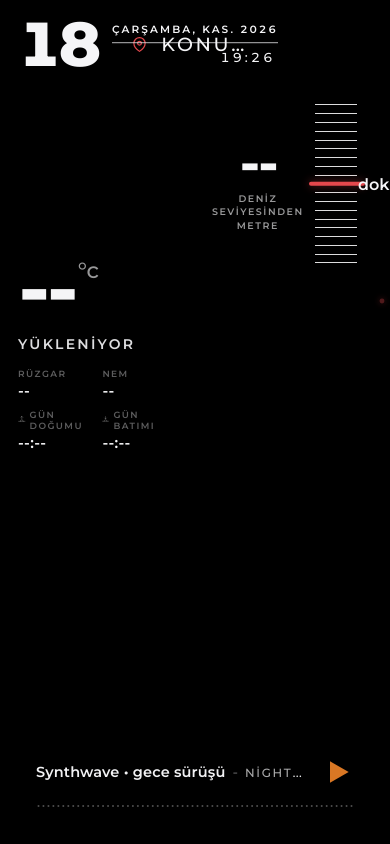
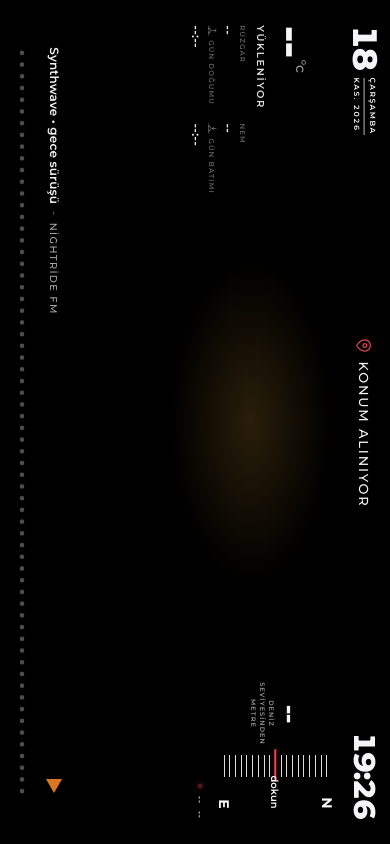
Before and after one commit to muteciko-hash/dashboard, a plain HTML site: page index.html in a window 390 px wide. Drawn offline with Linux system fonts and the light colour scheme.

Commit message:
Refactor CSS for responsiveness and update HTML structure
Updated various CSS properties to use calculated values based on CSS variables for better responsiveness. Modified HTML structure to include new elements for improved layout and functionality.

```diff
--- a/index.html
+++ b/index.html
@@ -12,6 +12,7 @@
 <link href="https://fonts.googleapis.com/css2?family=Montserrat:wght@300;400;500;600;700;800&display=swap" rel="stylesheet">
 <style>
 :root{
+  --vh:1vh;--vw:1vw;
   --bg:#000;
   --card:#1c1c1e;
   --line:rgba(255,255,255,.09);
@@ -32,86 +33,86 @@ button{font:inherit;color:inherit;background:none;border:none;cursor:pointer}
   background:radial-gradient(ellipse at 50% 45%,rgba(0,0,0,.25) 0%,rgba(0,0,0,.9) 70%,#000 100%)}
 
 .screen{position:relative;z-index:2;width:100%;height:100%;display:flex;flex-direction:column;justify-content:space-between;
-  padding:max(env(safe-area-inset-top),clamp(8px,1.6vh,16px)) max(env(safe-area-inset-right),clamp(18px,3vw,40px))
-          max(env(safe-area-inset-bottom),clamp(8px,1.6vh,16px)) max(env(safe-area-inset-left),clamp(18px,3vw,40px))}
+  padding:max(env(safe-area-inset-top),clamp(8px,calc(1.6*var(--vh)),16px)) max(env(safe-area-inset-right),clamp(18px,calc(3*var(--vw)),40px))
+          max(env(safe-area-inset-bottom),clamp(8px,calc(1.6*var(--vh)),16px)) max(env(safe-area-inset-left),clamp(18px,calc(3*var(--vw)),40px))}
 
 /* ÜST BAR */
-.top-bar{display:flex;align-items:center;justify-content:center;position:relative;height:clamp(40px,9vh,62px);flex-shrink:0}
-.loc{display:inline-flex;align-items:center;gap:clamp(7px,1.2vh,10px);padding:4px 8px;cursor:pointer}
-.pin{width:clamp(18px,3.2vh,24px);height:clamp(18px,3.2vh,24px);display:flex;align-items:center;justify-content:center;flex-shrink:0}
-.loc-text{font-size:clamp(13px,2.5vh,19px);font-weight:500;letter-spacing:.14em;text-transform:uppercase;color:var(--tx);
-  max-width:26vw;overflow:hidden;text-overflow:ellipsis;white-space:nowrap}
-.date-wrap{position:absolute;left:0;top:50%;transform:translateY(-50%);display:flex;align-items:center;gap:clamp(8px,1.6vh,14px)}
-.date-wrap b{font-size:clamp(34px,8.4vh,62px);font-weight:800;letter-spacing:-.05em;line-height:.8}
-.date-r{display:flex;flex-direction:column;gap:clamp(3px,.7vh,6px)}
-.date-r span{font-size:clamp(7.5px,1.4vh,10.5px);font-weight:600;letter-spacing:.2em;text-transform:uppercase;white-space:nowrap}
+.top-bar{display:flex;align-items:center;justify-content:center;position:relative;height:clamp(40px,calc(9*var(--vh)),62px);flex-shrink:0}
+.loc{display:inline-flex;align-items:center;gap:clamp(7px,calc(1.2*var(--vh)),10px);padding:4px 8px;cursor:pointer}
+.pin{width:clamp(18px,calc(3.2*var(--vh)),24px);height:clamp(18px,calc(3.2*var(--vh)),24px);display:flex;align-items:center;justify-content:center;flex-shrink:0}
+.loc-text{font-size:clamp(13px,calc(2.5*var(--vh)),19px);font-weight:500;letter-spacing:.14em;text-transform:uppercase;color:var(--tx);
+  max-width:calc(26*var(--vw));overflow:hidden;text-overflow:ellipsis;white-space:nowrap}
+.date-wrap{position:absolute;left:0;top:50%;transform:translateY(-50%);display:flex;align-items:center;gap:clamp(8px,calc(1.6*var(--vh)),14px)}
+.date-wrap b{font-size:clamp(34px,calc(8.4*var(--vh)),62px);font-weight:800;letter-spacing:-.05em;line-height:.8}
+.date-r{display:flex;flex-direction:column;gap:clamp(3px,calc(.7*var(--vh)),6px)}
+.date-r span{font-size:clamp(7.5px,calc(1.4*var(--vh)),10.5px);font-weight:600;letter-spacing:.2em;text-transform:uppercase;white-space:nowrap}
 .date-r u{display:block;height:1px;background:rgba(245,245,247,.75)}
-.date-r em{font-style:normal;align-self:flex-end;font-size:clamp(9px,1.7vh,13px);font-weight:500;letter-spacing:.24em;padding-right:.2em}
+.clock{position:absolute;right:0;top:50%;transform:translateY(-50%);font-size:clamp(30px,calc(7.6*var(--vh)),56px);font-weight:800;letter-spacing:-.04em;line-height:.8;font-variant-numeric:tabular-nums}
 @keyframes pulse{50%{opacity:.35;transform:scale(.8)}}
 
 /* ORTA */
-.middle{display:grid;grid-template-columns:1fr 1fr 1fr;align-items:center;gap:clamp(14px,2.4vw,34px);flex:1;min-height:0;padding:clamp(4px,1vh,10px) 0}
-.left{display:flex;flex-direction:column;justify-content:center;gap:clamp(4px,1vh,10px)}
+.middle{display:grid;grid-template-columns:1fr 1fr 1fr;align-items:center;gap:clamp(14px,calc(2.4*var(--vw)),34px);flex:1;min-height:0;padding:clamp(4px,calc(1*var(--vh)),10px) 0}
+.left{display:flex;flex-direction:column;justify-content:center;gap:clamp(4px,calc(1*var(--vh)),10px)}
 .temp{display:flex;line-height:.9}
-.temp b{font-size:clamp(46px,10.6vh,84px);font-weight:700;letter-spacing:-.05em}
-.temp sup{font-size:clamp(14px,2.6vh,22px);font-weight:500;color:var(--tx2);margin:clamp(6px,1.2vh,12px) 0 0 3px}
-.cond{font-size:clamp(10px,1.8vh,14px);font-weight:600;letter-spacing:.16em;text-transform:uppercase;color:rgba(245,245,247,.9)}
-.metrics{display:grid;grid-template-columns:auto auto;gap:clamp(4px,1vh,9px) clamp(16px,2.2vw,28px);margin-top:clamp(2px,.8vh,8px);justify-content:start}
+.temp b{font-size:clamp(46px,calc(10.6*var(--vh)),84px);font-weight:700;letter-spacing:-.05em}
+.temp sup{font-size:clamp(14px,calc(2.6*var(--vh)),22px);font-weight:500;color:var(--tx2);margin:clamp(6px,calc(1.2*var(--vh)),12px) 0 0 3px}
+.cond{font-size:clamp(10px,calc(1.8*var(--vh)),14px);font-weight:600;letter-spacing:.16em;text-transform:uppercase;color:rgba(245,245,247,.9)}
+.metrics{display:grid;grid-template-columns:auto auto;gap:clamp(4px,calc(1*var(--vh)),9px) clamp(16px,calc(2.2*var(--vw)),28px);margin-top:clamp(2px,calc(.8*var(--vh)),8px);justify-content:start}
 .metric{display:flex;flex-direction:column;gap:2px}
-.metric span{display:inline-flex;align-items:center;gap:4px;font-size:clamp(7px,1.15vh,9px);color:var(--tx3);font-weight:600;letter-spacing:.16em;text-transform:uppercase}
-.metric b{font-size:clamp(12px,1.9vh,15px);font-weight:600;letter-spacing:.02em}
+.metric span{display:inline-flex;align-items:center;gap:4px;font-size:clamp(7px,calc(1.15*var(--vh)),9px);color:var(--tx3);font-weight:600;letter-spacing:.16em;text-transform:uppercase}
+.metric b{font-size:clamp(12px,calc(1.9*var(--vh)),15px);font-weight:600;letter-spacing:.02em}
 
 /* HAVA DURUMU SAHNESİ — ortaya dokun = sonraki kanal */
-.art{display:flex;align-items:center;justify-content:center;height:100%;max-height:clamp(125px,31vh,230px);position:relative;cursor:pointer;--glow:rgba(255,185,56,.16)}
+.art{display:flex;align-items:center;justify-content:center;height:100%;max-height:clamp(125px,calc(31*var(--vh)),230px);position:relative;cursor:pointer;--glow:rgba(255,185,56,.16)}
 .art::before{content:'';position:absolute;inset:-14%;background:radial-gradient(closest-side,var(--glow),transparent);transition:background .8s}
 .art svg{position:relative;height:100%;width:auto;max-width:100%;overflow:visible;filter:drop-shadow(0 14px 24px rgba(0,0,0,.65));transition:transform .18s}
 .art:active svg{transform:scale(.94)}
 
 /* PUSULA — sağ üst, OLED siyah */
-.right{display:flex;flex-direction:column;align-items:flex-end;justify-content:flex-start;align-self:start;gap:clamp(6px,1.2vh,10px)}
-.compass{height:clamp(110px,33vh,200px);aspect-ratio:1.2;border-radius:2px;background:#000;display:grid;grid-template-columns:1fr auto;
-  padding:clamp(10px,2.2vh,18px) clamp(10px,2vh,16px) clamp(10px,2.2vh,18px) clamp(8px,1.6vh,14px);cursor:pointer;flex-shrink:0}
+.right{display:flex;flex-direction:column;align-items:flex-end;justify-content:flex-start;align-self:start;gap:clamp(6px,calc(1.2*var(--vh)),10px)}
+.compass{height:clamp(110px,calc(33*var(--vh)),200px);aspect-ratio:1.2;border-radius:2px;background:#000;display:grid;grid-template-columns:1fr auto;
+  padding:clamp(10px,calc(2.2*var(--vh)),18px) clamp(10px,calc(2*var(--vh)),16px) clamp(10px,calc(2.2*var(--vh)),18px) clamp(8px,calc(1.6*var(--vh)),14px);cursor:pointer;flex-shrink:0}
 .c-left{display:flex;flex-direction:column;justify-content:center;align-items:center;text-align:center;min-width:0;gap:2px}
-.alt{font-size:clamp(24px,6.8vh,54px);font-weight:700;letter-spacing:-.05em;line-height:1}
-.alt-l{font-size:clamp(6.5px,1.25vh,9.5px);font-weight:600;letter-spacing:.16em;text-transform:uppercase;line-height:1.4;color:var(--tx2)}
-.tape{position:relative;width:clamp(54px,13vh,96px)}
+.alt{font-size:clamp(24px,calc(6.8*var(--vh)),54px);font-weight:700;letter-spacing:-.05em;line-height:1}
+.alt-l{font-size:clamp(6.5px,calc(1.25*var(--vh)),9.5px);font-weight:600;letter-spacing:.16em;text-transform:uppercase;line-height:1.4;color:var(--tx2)}
+.tape{position:relative;width:clamp(54px,calc(13*var(--vh)),96px)}
 .t-in{position:absolute;inset:3px 0}
-.ticks{position:absolute;left:0;top:0;bottom:0;width:clamp(22px,5.4vh,42px)}
+.ticks{position:absolute;left:0;top:0;bottom:0;width:clamp(22px,calc(5.4*var(--vh)),42px)}
 .ticks i{position:absolute;left:0;right:0;height:1px;background:rgba(245,245,247,.9)}
-.letter{position:absolute;right:0;font-size:clamp(14px,3.6vh,28px);font-weight:700;line-height:1;transform:translateY(-50%)}
+.letter{position:absolute;right:0;font-size:clamp(14px,calc(3.6*var(--vh)),28px);font-weight:700;line-height:1;transform:translateY(-50%)}
 .letter.top{top:0}.letter.bot{top:100%}
-.mk{position:absolute;left:-6px;width:clamp(32px,7.6vh,56px);height:clamp(2.5px,.55vh,4.5px);border-radius:3px;background:var(--red);box-shadow:0 0 8px var(--red-glow);transform:translateY(-50%)}
-.mk-l{position:absolute;right:0;font-size:clamp(10px,2.3vh,16px);font-weight:600;transform:translateY(-50%)}
-.live-coords{display:flex;align-items:center;gap:clamp(7px,1.2vh,11px);font-size:clamp(8px,1.5vh,11px);font-weight:600;letter-spacing:.1em;white-space:nowrap;color:var(--tx)}
+.mk{position:absolute;left:-6px;width:clamp(32px,calc(7.6*var(--vh)),56px);height:clamp(2.5px,calc(.55*var(--vh)),4.5px);border-radius:3px;background:var(--red);box-shadow:0 0 8px var(--red-glow);transform:translateY(-50%)}
+.mk-l{position:absolute;right:0;font-size:clamp(10px,calc(2.3*var(--vh)),16px);font-weight:600;transform:translateY(-50%)}
+.live-coords{display:flex;align-items:center;gap:clamp(7px,calc(1.2*var(--vh)),11px);font-size:clamp(8px,calc(1.5*var(--vh)),11px);font-weight:600;letter-spacing:.1em;white-space:nowrap;color:var(--tx)}
 .live-coords i{width:6px;height:6px;border-radius:50%;background:var(--red);box-shadow:0 0 8px var(--red);animation:pulse 2s infinite}
 
 /* SAATLİK — kendiliğinden kayar */
-.hourly{display:flex;align-items:center;min-height:clamp(74px,14.5vh,102px);margin-bottom:clamp(10px,1.8vh,16px);flex-shrink:0}
+.hourly{display:flex;align-items:center;min-height:clamp(74px,calc(14.5*var(--vh)),102px);margin-bottom:clamp(10px,calc(1.8*var(--vh)),16px);flex-shrink:0}
 .wave{flex:1;display:flex;flex-direction:column;justify-content:space-between;gap:2px}
 .w-row{display:grid;grid-template-columns:repeat(8,1fr);text-align:center}
-.h-t{display:flex;flex-direction:column;align-items:center;gap:3px;font-size:clamp(11.5px,1.8vh,14px);font-weight:500;color:var(--tx2)}
+.h-t{display:flex;flex-direction:column;align-items:center;gap:3px;font-size:clamp(11.5px,calc(1.8*var(--vh)),14px);font-weight:500;color:var(--tx2)}
 .h-t.on{color:var(--tx);font-weight:700}
 .h-dot{width:5px;height:5px;border-radius:50%;background:var(--red);box-shadow:0 0 8px var(--red);opacity:0}.h-t.on .h-dot{opacity:1}
-.w-line{height:clamp(16px,3.2vh,26px)}.w-line svg{width:100%;height:100%;overflow:visible}
+.w-line{height:clamp(16px,calc(3.2*var(--vh)),26px)}.w-line svg{width:100%;height:100%;overflow:visible}
 .h-h{display:flex;flex-direction:column;align-items:center;gap:2px}
-.h-h span{font-size:clamp(8.5px,1.25vh,10.5px);font-weight:600;letter-spacing:.08em;color:var(--tx3);padding:1.5px 7px;border-radius:6px}
+.h-h span{font-size:clamp(8.5px,calc(1.25*var(--vh)),10.5px);font-weight:600;letter-spacing:.08em;color:var(--tx3);padding:1.5px 7px;border-radius:6px}
 .h-h.on span{background:rgba(255,255,255,.09);color:var(--tx)}
-.h-p{font-size:clamp(9px,1.4vh,11px);color:#7fb7ff;font-weight:600;display:flex;align-items:center;gap:3px}
+.h-p{font-size:clamp(9px,calc(1.4*var(--vh)),11px);color:#7fb7ff;font-weight:600;display:flex;align-items:center;gap:3px}
 .h-p.lo{opacity:.4}.h-p.hi{color:var(--red);text-shadow:0 0 8px var(--red-glow)}
 
 /* RADYO — OLED siyah, baştan başa, ekolayzır */
-.dock{display:flex;align-items:center;justify-content:center;flex-shrink:0;height:clamp(68px,14vh,86px)}
+.dock{display:flex;align-items:center;justify-content:center;flex-shrink:0;height:clamp(68px,calc(14*var(--vh)),86px)}
 .player{width:100%;height:100%;background:#000;display:flex;flex-direction:column;justify-content:space-between;
-  padding:clamp(8px,1.4vh,12px) clamp(18px,2.6vw,26px)}
+  padding:clamp(8px,calc(1.4*var(--vh)),12px) clamp(18px,calc(2.6*var(--vw)),26px)}
 .p-top{display:flex;align-items:center;justify-content:space-between;gap:16px;min-width:0}
-.p-meta{flex:1;min-width:0;font-size:clamp(12px,2vh,14.5px);white-space:nowrap;overflow:hidden;text-overflow:ellipsis}
+.p-meta{flex:1;min-width:0;font-size:clamp(12px,calc(2*var(--vh)),14.5px);white-space:nowrap;overflow:hidden;text-overflow:ellipsis}
 .p-song{color:#f2f2f4;font-weight:600;letter-spacing:.01em}
 .p-sep{color:rgba(242,242,244,.5);font-weight:400;margin:0 7px}
 .p-chan{color:rgba(242,242,244,.7);font-weight:500;font-size:.82em;letter-spacing:.14em;text-transform:uppercase}
-.play{width:clamp(24px,4.2vh,32px);height:clamp(24px,4.2vh,32px);color:#d97724;display:flex;align-items:center;justify-content:center;flex-shrink:0;transition:transform .12s,filter .15s}
+.play{width:clamp(24px,calc(4.2*var(--vh)),32px);height:clamp(24px,calc(4.2*var(--vh)),32px);color:#d97724;display:flex;align-items:center;justify-content:center;flex-shrink:0;transition:transform .12s,filter .15s}
 .play:active{transform:scale(.9);filter:brightness(1.2)}
 .play svg{width:100%;height:100%}
-.eq{display:block;width:100%;height:clamp(16px,3.6vh,26px)}
+.eq{display:block;width:100%;height:clamp(16px,calc(3.6*var(--vh)),26px)}
 
 /* MODAL */
 .modal{position:fixed;inset:0;z-index:30;background:rgba(0,0,0,.8);backdrop-filter:blur(10px);display:none;align-items:center;justify-content:center;padding:16px}
@@ -123,6 +124,11 @@ button{font:inherit;color:inherit;background:none;border:none;cursor:pointer}
 .opt:active{background:rgba(229,72,77,.25)}
 input[type=file]{display:none}
 @media (prefers-reduced-motion:reduce){*{animation:none!important;transition:none!important}}
+
+.screen>header,.screen>main,.screen>section,.screen>footer{position:relative;z-index:2}
+.toast{position:absolute;left:50%;top:calc(12*var(--vh));transform:translateX(-50%);background:rgba(255,255,255,.14);backdrop-filter:blur(10px);-webkit-backdrop-filter:blur(10px);
+  padding:7px 16px;border-radius:999px;font-size:12px;font-weight:600;letter-spacing:.1em;text-transform:uppercase;opacity:0;transition:opacity .3s;pointer-events:none;z-index:50}
+.toast.on{opacity:1}
 </style>
 </head>
 <body>
@@ -134,8 +140,6 @@ input[type=file]{display:none}
   <mask id="mm" maskContentUnits="objectBoundingBox"><rect x="-1" y="-1" width="3" height="3" fill="#fff"/><circle cx=".76" cy=".34" r=".42" fill="#000"/></mask>
 </defs></svg>
 
-<div id="bgPhoto" class="bg-photo"></div>
-<div class="bg-vignette"></div>
 <input type="file" id="mp3Input" accept="audio/*" multiple />
 <input type="file" id="photoInput" accept="image/*" multiple />
 <audio id="audioTag" preload="none"></audio>
@@ -143,11 +147,14 @@ input[type=file]{display:none}
 <div id="barTrack" hidden><i id="barFill"></i></div>
 
 <div class="screen">
+<div id="bgPhoto" class="bg-photo"></div>
+<div class="bg-vignette"></div>
   <header class="top-bar">
     <div class="date-wrap">
       <b id="bigDay">--</b>
-      <div class="date-r"><span id="dayLine"></span><u></u><em id="clockT">--:--</em></div>
+      <div class="date-r"><span id="dayLine"></span><u></u><span id="monthLine"></span></div>
     </div>
+    <div class="clock" id="clockT">--:--</div>
     <div class="loc" onclick="openCity()">
       <span class="pin"><svg width="15" height="15" viewBox="0 0 24 24" fill="none" stroke="#e5484d" stroke-width="1.9" stroke-linecap="round"><path d="M21 10c0 7-9 13-9 13s-9-6-9-13a9 9 0 0 1 18 0z"/><circle cx="12" cy="10" r="3"/></svg></span>
       <span class="loc-text" id="locText">Konum alınıyor</span>
@@ -198,8 +205,6 @@ input[type=file]{display:none}
       <canvas class="eq" id="eq"></canvas>
     </div>
   </footer>
-</div>
-
 <div class="modal" id="cityModal" onclick="closeCity()">
   <div class="panel" onclick="event.stopPropagation()">
     <div style="display:flex;justify-content:space-between;align-items:center">
@@ -210,6 +215,9 @@ input[type=file]{display:none}
     <div class="res" id="cityRes"></div>
   </div>
 </div>
+<div class="toast" id="toast"></div>
+</div>
+
 
 <script>
 const $ = id => document.getElementById(id);
@@ -529,7 +537,7 @@ $('mp3Input').addEventListener('change',e=>{
 
 /* ---------- EKOLAYZIR (görsel animasyon; gerçek ses analizi değil) ---------- */
 const eq=$('eq'), ectx=eq.getContext('2d'), NB=64, bars=new Float32Array(NB); let eqRaf=null;
-function eqSize(){ const r=eq.getBoundingClientRect(), dp=window.devicePixelRatio||1; eq.width=Math.max(1,r.width*dp); eq.height=Math.max(1,r.height*dp); }
+function eqSize(){ const dp=window.devicePixelRatio||1; eq.width=Math.max(1,eq.clientWidth*dp); eq.height=Math.max(1,eq.clientHeight*dp); }
 function eqFrame(ts){
   const w=eq.width,h=eq.height,t=ts/1000,gap=w/NB,bw=Math.max(2,gap*.4); let mx=0;
   ectx.clearRect(0,0,w,h); ectx.lineCap='round'; ectx.lineWidth=bw;
@@ -569,11 +577,36 @@ $('cityInput').addEventListener('input',e=>{
 function setDate(){
   const n=new Date();
   $('bigDay').textContent=pad(n.getDate());
-  $('dayLine').textContent=DAYS[n.getDay()]+', '+MON3[n.getMonth()]+'. '+n.getFullYear();
+  $('dayLine').textContent=DAYS[n.getDay()]; $('monthLine').textContent=MON3[n.getMonth()]+'. '+n.getFullYear();
   $('clockT').textContent=pad(n.getHours())+':'+pad(n.getMinutes());
 }
 setDate(); setInterval(setDate,5000);
-eqSize(); eqKick();
+/* ---------- DİK TELEFON → YATAY EKRAN ---------- */
+/* Telefon dik tutulurken düzen 90° döndürülür. Tarih bloğuna çift dokun: sağa → sola → kapalı */
+const scr=document.querySelector('.screen'), modes=['cw','ccw','off'];
+const modeNames={cw:'Yön: sağa',ccw:'Yön: sola',off:'Döndürme kapalı'};
+function getMode(){ try{ return localStorage.getItem('rot')||'cw'; }catch{ return 'cw'; } }
+function applyLayout(){
+  const W=innerWidth,H=innerHeight,mode=getMode(); let w=W,h=H;
+  if (H>W && mode!=='off'){
+    w=H; h=W;
+    scr.style.cssText=`position:fixed;left:0;top:0;width:${w}px;height:${h}px;transform-origin:0 0;padding:${h*.016}px ${w*.03}px;`+
+      `transform:${mode==='cw'?`translateX(${W}px) rotate(90deg)`:`translateY(${H}px) rotate(-90deg)`}`;
+  } else scr.style.cssText='';
+  document.documentElement.style.setProperty('--vh',h/100+'px');
+  document.documentElement.style.setProperty('--vw',w/100+'px');
+  eqSize(); eqKick();
+}
+function toast(t){ const el=$('toast'); el.textContent=t; el.classList.add('on'); clearTimeout(toast.t); toast.t=setTimeout(()=>el.classList.remove('on'),1600); }
+let lastTap=0;
+document.querySelector('.date-wrap').addEventListener('click',()=>{
+  const n=Date.now(); if (n-lastTap<400){
+    const m=modes[(modes.indexOf(getMode())+1)%modes.length]; try{ localStorage.setItem('rot',m); }catch{}
+    applyLayout(); toast(modeNames[m]); lastTap=0;
+  } else lastTap=n;
+});
+addEventListener('resize',applyLayout); addEventListener('orientationchange',()=>setTimeout(applyLayout,150));
+applyLayout();
 ui(); startGps();
 </script>
 </body>
```
